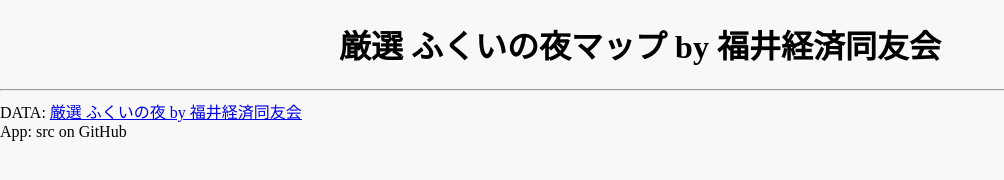
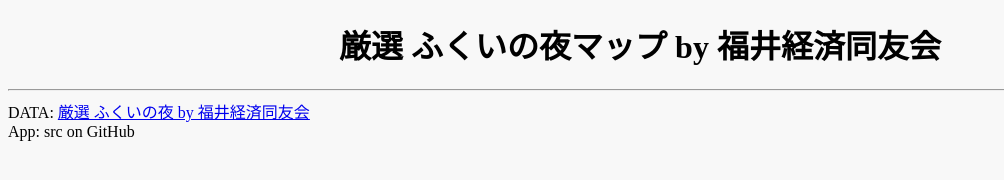
Before and after one commit to code4fukui/fukui-night, a plain HTML site: page index.html in a window 1280 px wide. Shown: the whole page, without its empty margins (0-1004 px from the left). Drawn offline with Linux system fonts and the light colour scheme; some packages are replaced by stand-ins of ours; a script that the page names is missing.

```diff
--- a/index.html
+++ b/index.html
@@ -47,12 +47,16 @@ td img {
 table {
   border-collapse: collapse;
 }
+footer {
+  margin: 0.5em;
+}
 </style>
 
+<footer>
 <hr>
-<div id='footer'>
 DATA: <a href=https://fukui-night.com/>厳選 ふくいの夜 by 福井経済同友会</a><br>
 App: src on GitHub<br>
-</div>
+</footer>
+
 </body>
 </html>
```
Also changed, not shown: 1 other file.
